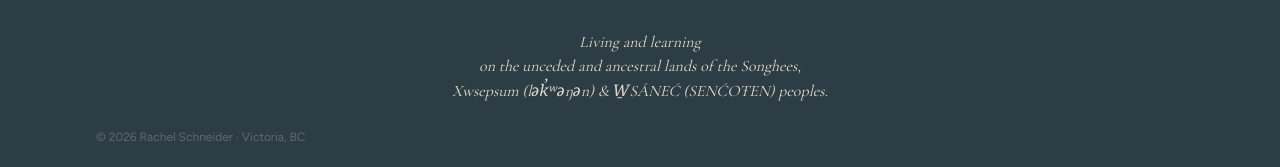
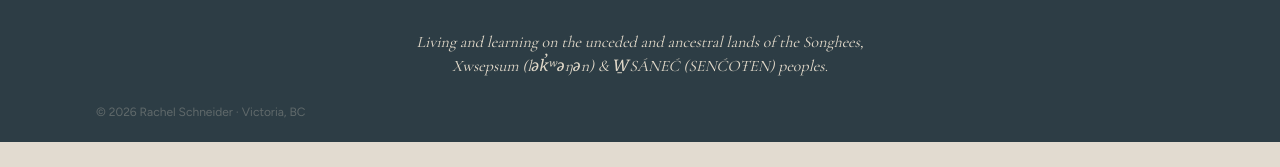
Before and after one commit to rkeschneider/rkeschneider.github.io, a website: page about.html in a window 1280 px wide. Shown: the part 1289-1456 px from the top of the page. After the commit the page ends 1431 px from the top, so only its background shows below. Drawn offline with nearby package versions, Linux system fonts and the light colour scheme; a web font is replaced by a local one.

Commit message:
Reformat land acknowledgment to two lines across all pages

```diff
--- a/about.html
+++ b/about.html
@@ -271,7 +271,7 @@
   </main>
 
   <footer class="footer">
-    <p class="footer-land">Living and learning<br>on the unceded and ancestral lands of the Songhees,<br>Xwsepsum (lək̓ʷəŋən) & W̱SÁNEĆ (SENĆOŦEN) peoples.</p>
+    <p class="footer-land">Living and learning on the unceded and ancestral lands of the Songhees,<br>Xwsepsum (lək̓ʷəŋən) & W̱SÁNEĆ (SENĆOŦEN) peoples.</p>
     <p class="footer-copy">© 2026 Rachel Schneider · Victoria, BC</p>
   </footer>
 
```
Also changed, not shown: contact.html (+1 -1 lines), home.html (+1 -1 lines), publications.html (+1 -1 lines), resume.html (+1 -1 lines), services.html (+1 -1 lines).
